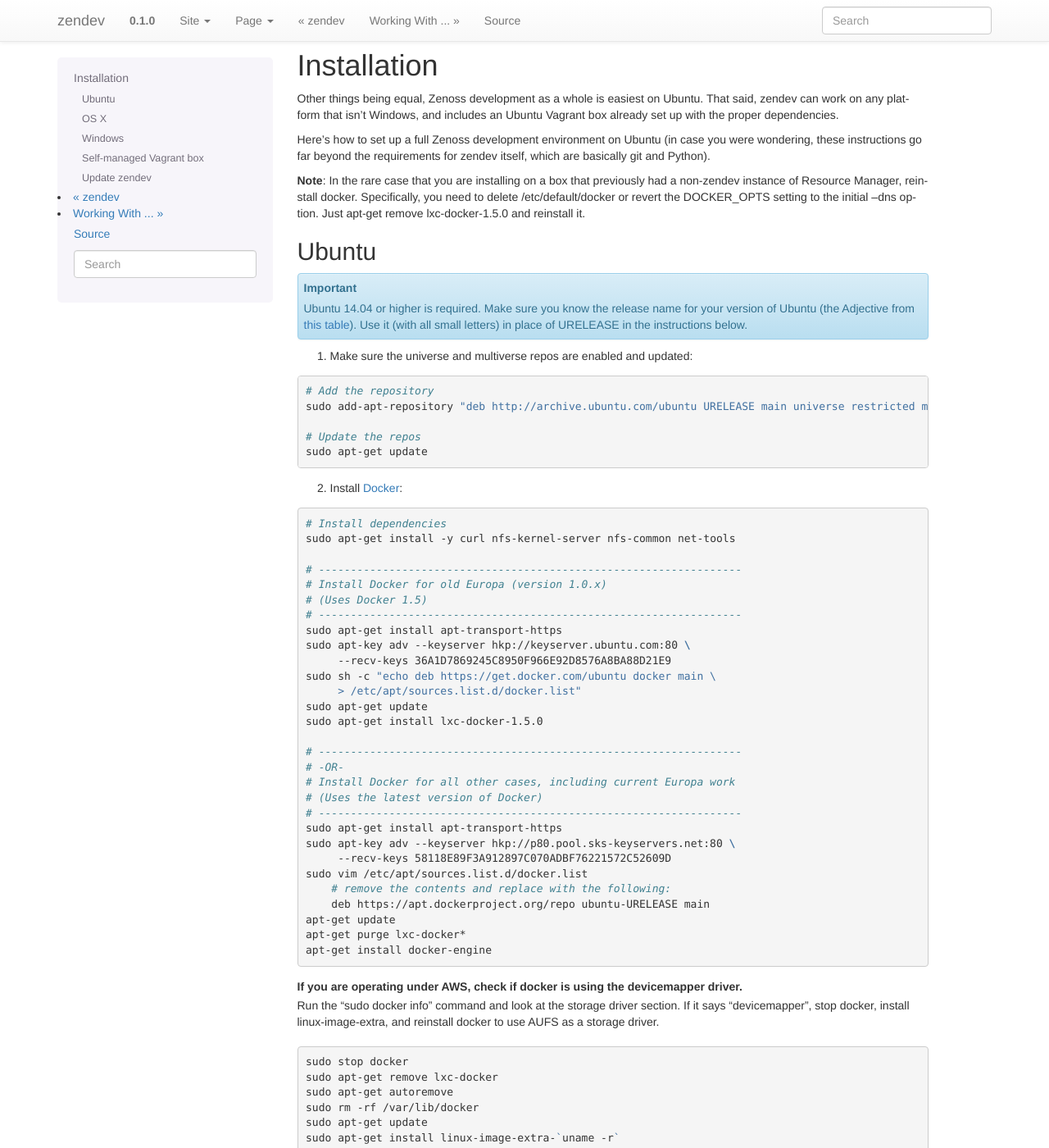
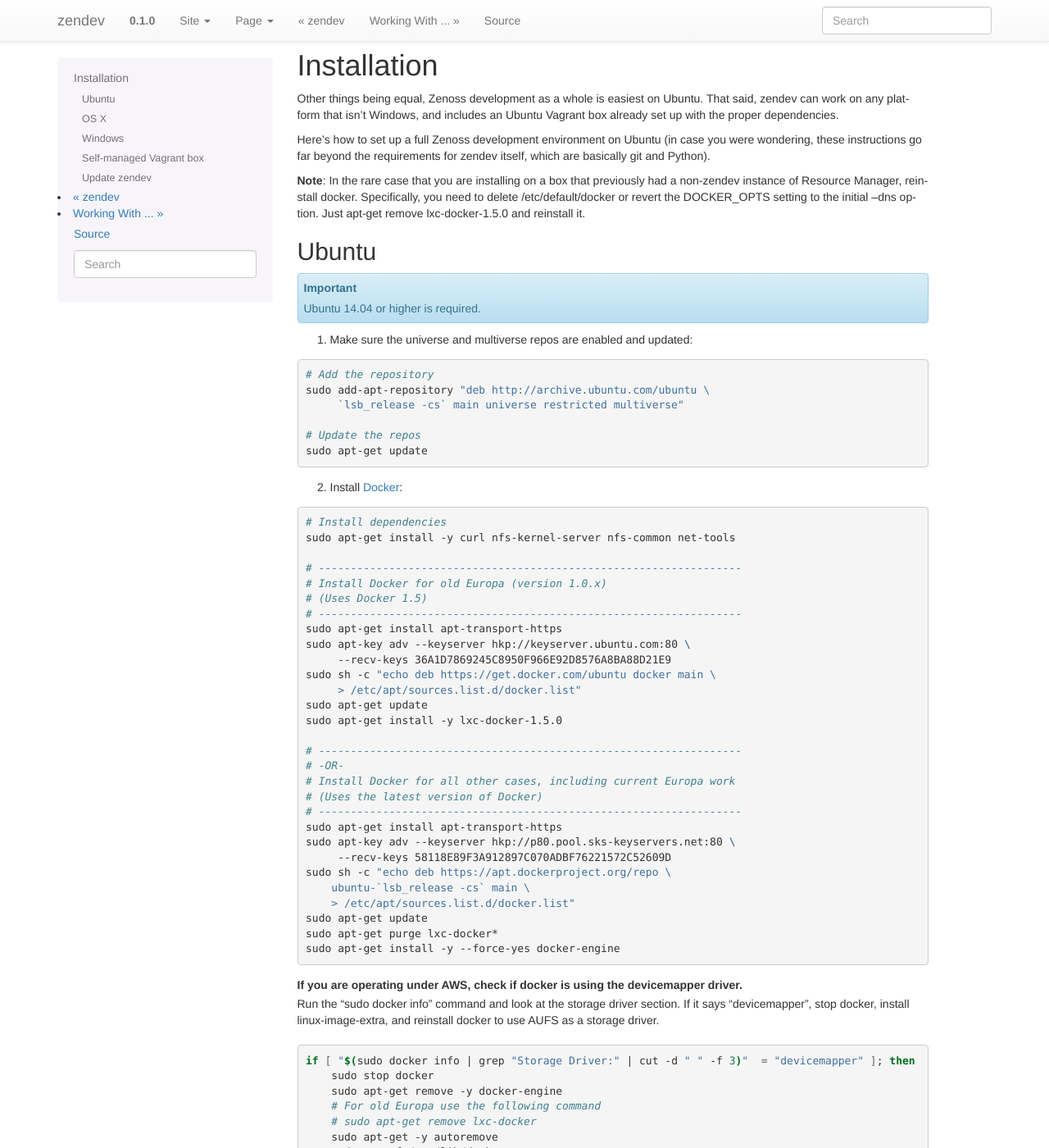
Before and after one commit to zenoss/zendev, a Sphinx documentation site: the page built from docs/installation.rst, in a window 1280 px wide and 1400 px high. Shown: the whole window at 82% size. Built offline with Sphinx 7.4.7, drawn with Linux system fonts in a browser that asks for light colours; some of the changed text lies outside the part shown.

Commit message:
Improve installation.rst

```diff
--- a/docs/installation.rst
+++ b/docs/installation.rst
@@ -18,17 +18,15 @@
 
 Ubuntu
 ------
-.. important:: Ubuntu 14.04 or higher is required.  Make sure you know the release name
-	       for your version of Ubuntu (the Adjective from `this table
-	       <https://wiki.ubuntu.com/DevelopmentCodeNames#Release_Naming_Scheme>`_).
-	       Use it (with all small letters) in place of URELEASE in the instructions below.
+.. important:: Ubuntu 14.04 or higher is required.
 
 1. Make sure the universe and multiverse repos are enabled and updated:
 
 .. code-block:: bash
 
     # Add the repository
-    sudo add-apt-repository "deb http://archive.ubuntu.com/ubuntu URELEASE main universe restricted multiverse"
+    sudo add-apt-repository "deb http://archive.ubuntu.com/ubuntu \
+         `lsb_release -cs` main universe restricted multiverse"
 
     # Update the repos
     sudo apt-get update
@@ -50,7 +48,7 @@
     sudo sh -c "echo deb https://get.docker.com/ubuntu docker main \
          > /etc/apt/sources.list.d/docker.list"
     sudo apt-get update
-    sudo apt-get install lxc-docker-1.5.0
+    sudo apt-get install -y lxc-docker-1.5.0
 
     # ------------------------------------------------------------------
     # -OR-
@@ -60,12 +58,12 @@
     sudo apt-get install apt-transport-https
     sudo apt-key adv --keyserver hkp://p80.pool.sks-keyservers.net:80 \
 	 --recv-keys 58118E89F3A912897C070ADBF76221572C52609D
-    sudo vim /etc/apt/sources.list.d/docker.list
-        # remove the contents and replace with the following:
-        deb https://apt.dockerproject.org/repo ubuntu-URELEASE main
-    apt-get update
-    apt-get purge lxc-docker*
-    apt-get install docker-engine
+    sudo sh -c "echo deb https://apt.dockerproject.org/repo \
+        ubuntu-`lsb_release -cs` main \
+        > /etc/apt/sources.list.d/docker.list"
+    sudo apt-get update
+    sudo apt-get purge lxc-docker*
+    sudo apt-get install -y --force-yes docker-engine
 
 
 If you are operating under AWS, check if docker is using the devicemapper driver.
@@ -75,13 +73,19 @@
 
 .. code-block:: bash
 
-    sudo stop docker
-    sudo apt-get remove lxc-docker
-    sudo apt-get autoremove
-    sudo rm -rf /var/lib/docker
-    sudo apt-get update
-    sudo apt-get install linux-image-extra-`uname -r`
-    sudo apt-get install lxc-docker-1.5.0
+    if [ "$(sudo docker info | grep "Storage Driver:" | cut -d " " -f 3)"  = "devicemapper" ]; then
+        sudo stop docker
+        sudo apt-get remove -y docker-engine
+        # For old Europa use the following command
+        # sudo apt-get remove lxc-docker
+        sudo apt-get -y autoremove
+        sudo rm -rf /var/lib/docker
+        sudo apt-get update
+        sudo apt-get install -y linux-image-extra-`uname -r`
+        sudo apt-get install -y --force-yes docker-engine
+        # For old Europa use the following command
+        # sudo apt-get install lxc-docker-1.5.0
+    fi
 
 3. Time for Docker-related configuration.
 
@@ -91,8 +95,7 @@
 
     # Add the current user to the docker group
     sudo usermod -a -G docker ${USER}
-    sudo usermod -a -G sudo ${USER}    # if ubuntu
-    sudo usermod -a -G wheel ${USER}   # if RHEL/Centos
+    sudo usermod -a -G sudo ${USER}
 
     # Login again to get docker group (requires password reentry)
     exec su -l ${USER}
@@ -122,7 +125,10 @@
 
 Then reboot, to make sure the new limits take effect.
 
-Set up your hub.docker.com credentials.  Go to here: https://hub.docker.com/account/signup/.  Send Ian an email with your Docker Hub username and real name.  Your credentials will be added to groups so you get access to our private repositories (Resource Manager, Impact, etc.).
+Set up your hub.docker.com credentials. Go to here: https://hub.docker.com/account/signup/.
+Send Ian an email with your Docker Hub username and real name.
+Your credentials will be added to groups so you get access to our private
+repositories (Resource Manager, Impact, etc.).
 
 When your box comes back up, authenticate to hub.docker.com:
 
```
